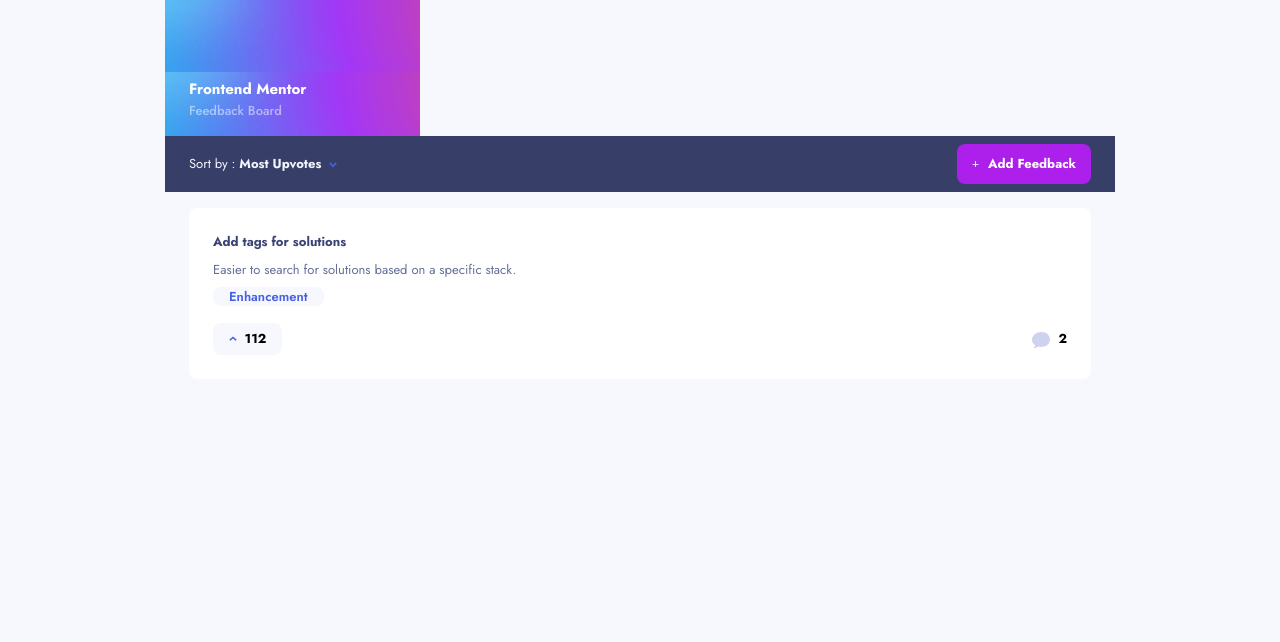
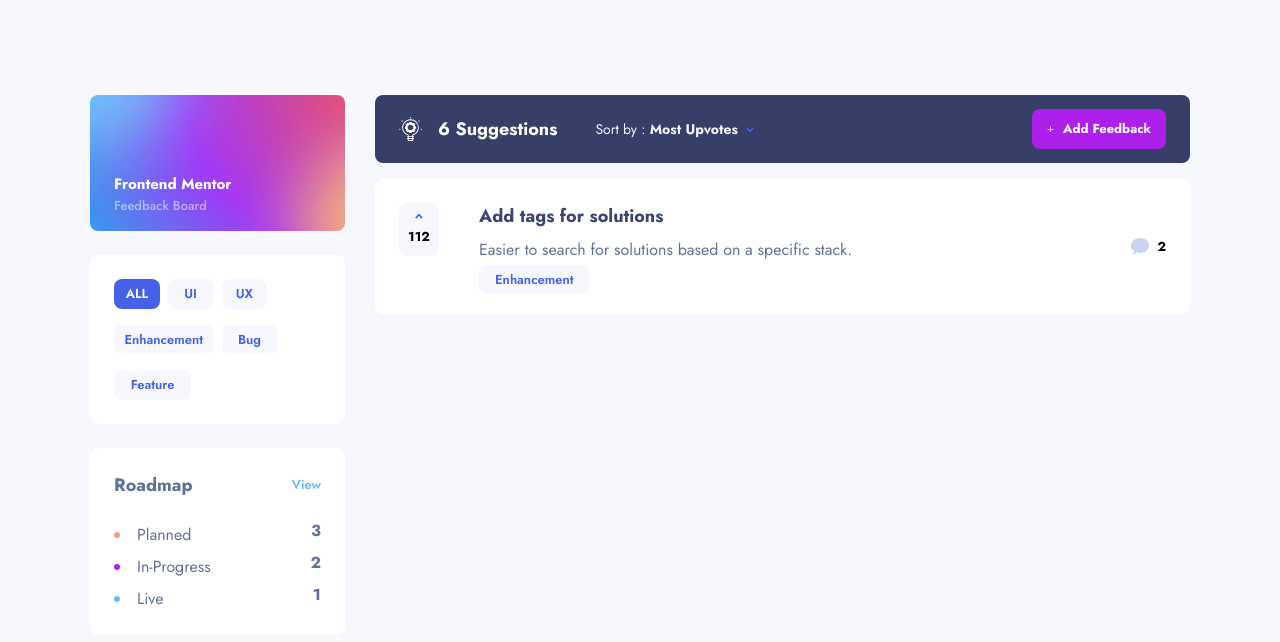
Before and after one commit to 12Ricky0/feedback-app, a Next.js app: page / in a window 1280 px wide. Shown: the top 642 px of the page. Built offline with nearby package versions, Linux system fonts and the light colour scheme.

Commit message:
home completed

```diff
--- a/app/layout.tsx
+++ b/app/layout.tsx
@@ -19,7 +19,9 @@
 }>) {
   return (
     <html lang="en">
-      <body className={`${jost.className} antialiased bg-secondary-very-gray`}>
+      <body
+        className={`${jost.className} antialiased bg-secondary-very-gray md:px-10 md:py-[95px]`}
+      >
         {children}
       </body>
     </html>
--- a/app/page.tsx
+++ b/app/page.tsx
@@ -4,10 +4,12 @@
 
 export default function Home() {
   return (
-    <main className="lg:mx-[165px]">
+    <main className="md:flex justify-center mx-auto max-w-[1100px] w-full">
       <Nav />
-      <Header />
-      <FeedbackContainer />
+      <div className="w-full md:ml-[30px]">
+        <Header />
+        <FeedbackContainer />
+      </div>
     </main>
   );
 }
--- a/components/containers/feedback.tsx
+++ b/components/containers/feedback.tsx
@@ -2,18 +2,46 @@
 
 export default function FeedbackContainer() {
   return (
-    <section className="bg-white mx-6 text-[13px] mt-4 rounded-lg">
-      <article className="p-6">
-        <h1 className="text-secondary-dark-gray font-bold">
+    <section className="bg-white mx-6 md:mx-0 text-[13px] mt-4 rounded-lg">
+      <article className="p-6 md:flex justify-between items-center">
+        <div className="md:inline-flex gap-10">
+          <div className="bg-secondary-very-gray rounded-lg w-[69px] h-8 md:w-10 md:h-[53px] items-center md:flex-col justify-center hidden md:inline-flex">
+            <Image
+              alt="down"
+              src="/assets/shared/icon-arrow-up.svg"
+              className="inline-block mr-2 md:mr-0 md:mb-2"
+              width={8}
+              height={4}
+            />
+
+            <span className="font-bold">112</span>
+          </div>
+
+          <article>
+            <h1 className="text-secondary-dark-gray md:text-[18px] font-bold">
               Add tags for solutions
             </h1>
-        <p className="my-2 text-secondary-light-blue">
+            <p className="my-2 text-secondary-light-blue md:text-[16px]">
               Easier to search for solutions based on a specific stack.
             </p>
-        <span className="bg-secondary-very-gray px-4 rounded-lg text-primary-light-blue text-[13px] font-semibold">
+            <span className="bg-secondary-very-gray px-4 py-[5px] rounded-lg text-primary-light-blue text-[13px] font-semibold">
               Enhancement
             </span>
-        <div className="flex justify-between mt-4 items-center">
+          </article>
+        </div>
+        <div className="hidden md:inline-flex items-center">
+          <Image
+            alt="down"
+            src="/assets/shared/icon-comments.svg"
+            className="mr-2"
+            width={18}
+            height={16}
+          />
+          <span className="font-bold ">2</span>
+        </div>
+
+        {/* mobile view */}
+        <div className="flex justify-between mt-4 items-center md:hidden">
           <div className="bg-secondary-very-gray rounded-lg w-[69px] h-8 inline-flex items-center justify-center ">
             <Image
               alt="down"
@@ -36,6 +64,7 @@
             <span className="font-bold ">2</span>
           </div>
         </div>
+        {/* mobile view */}
       </article>
     </section>
   );
--- a/components/header.tsx
+++ b/components/header.tsx
@@ -5,9 +5,12 @@
 import Link from "next/link";
 
 export function Nav() {
+  const options = ["ALL", "UI", "UX", "Enhancement", "Bug", "Feature"];
+  const [sort, setSort] = useState("ALL");
+  const [isOpen, setIsOpen] = useState(false);
   return (
     <section className="md:w-[255px]">
-      <nav className="bg-bg-header md:pt-[62px] ">
+      <nav className="bg-bg-header lg:bg-bg-header-desktop md:pt-[62px] md:rounded-lg md:w-[255px]">
         <article className="flex justify-between mx-6 items-center ">
           <article className="py-4 ">
             <h1 className="font-bold text-white text-[15px]">
@@ -18,21 +21,70 @@
             </p>
           </article>
           <Image
+            onClick={() => setIsOpen(!isOpen)}
             alt="burger"
-            src="/assets/shared/mobile/icon-hamburger.svg"
+            src={`/assets/shared/mobile/${
+              isOpen ? "icon-close.svg" : "icon-hamburger.svg"
+            }`}
             className="md:hidden"
             width={20}
             height={17}
           />
         </article>
       </nav>
-      <header></header>
+      <div className="absolute md:relative">
+        <header className="bg-white rounded-lg my-6 md:w-[255px]">
+          <ul className="grid grid-cols-4 grid-rows-3 gap-x-2 gap-y-4 p-6">
+            {options.map((option) => (
+              <li
+                onClick={() => setSort(option)}
+                className={` px-4 py-[5px] last:w-[77px] hover:bg-tetiary-sea-blue cursor-pointer ${
+                  options.indexOf(option) === 3 && "col-span-2"
+                } ${options.indexOf(option) === 4 && "col-span-2 w-[56px]"} ${
+                  option == sort
+                    ? "text-white bg-primary-light-blue"
+                    : "text-primary-light-blue bg-secondary-very-gray"
+                } rounded-lg  text-[13px] flex items-center justify-center font-semibold`}
+                key={options.indexOf(option)}
+              >
+                {option}
+              </li>
+            ))}
+          </ul>
+        </header>
+
+        <header className="bg-white rounded-lg my-6 pb-6 md:w-[255px]">
+          <div className="flex justify-between items-center">
+            <div>
+              <h1 className="font-bold text-[18px] p-6 text-secondary-light-blue ">
+                Roadmap
+              </h1>
+              <ul className="text-[16px] text-secondary-light-blue list-disc list-inside ml-6">
+                <li className="marker:text-tetiary-orange ">Planned</li>
+                <li className="marker:text-primary-voilet my-2">In-Progress</li>
+                <li className="marker:text-tetiary-sea-blue">Live</li>
+              </ul>
+            </div>
+            <div>
+              <h3 className="font-semibold text-[13px] text-tetiary-sea-blue p-6">
+                View
+              </h3>
+              <ul className="text-[16px] text-right mr-6 text-secondary-light-blue font-bold">
+                <li>3</li>
+                <li className="my-2">2</li>
+                <li>1</li>
+              </ul>
+            </div>
+          </div>
+        </header>
+      </div>
     </section>
   );
 }
 
 export function Header() {
   const [sort, setSort] = useState("Most Upvotes");
+  const [select, setSelect] = useState(false);
   const options = [
     "Most Upvotes",
     "Least Upvotes",
@@ -40,8 +92,24 @@
     "Least Comments",
   ];
   return (
-    <header className="bg-primary-dark-blue flex justify-between items-center py-2">
-      <div className="text-[13px] text-secondary-light-gray ml-6">
+    <header className="bg-primary-dark-blue flex justify-between items-center py-2 md:py-[14px] md:rounded-lg">
+      <div className="text-[13px] md:text-[14px] inline-flex items-center gap-[38px] text-secondary-light-gray ml-6">
+        <div className="hidden md:inline-flex items-center ">
+          <Image
+            alt="suggestion"
+            src="/assets/suggestions/icon-suggestions.svg"
+            className="mr-4"
+            width={23}
+            height={24}
+          />
+          <span className="font-bold text-white text-[18px]">
+            6 Suggestions
+          </span>
+        </div>
+        <div
+          className="relative cursor-pointer"
+          onClick={() => setSelect(!select)}
+        >
           <span>Sort by :</span>
           <span className="font-bold mr-2"> {sort}</span>
 
@@ -53,13 +121,35 @@
             height={4}
           />
         </div>
-      {/* <div>
-        <ul>
+        {select && (
+          <div className="absolute md:top-[170px] top-[140px] w-[200px] md:ml-[190px] bg-white md:w-[255px] shadow-lg shadow-secondary-light-blue rounded-lg">
+            <ul className="text-[16px] text-secondary-light-blue cursor-pointer">
               {options.map((option) => (
-            <li key={options.indexOf(option)}>{option}</li>
+                <div
+                  key={options.indexOf(option)}
+                  className="flex items-center justify-between pr-6 border-b last:border-b-0"
+                >
+                  <li
+                    className=" px-4 hover:text-primary-voilet  py-3"
+                    onClick={() => setSort(option)}
+                  >
+                    {option}
+                  </li>
+                  <Image
+                    alt="check"
+                    src="/assets/shared/icon-check.svg"
+                    className={` ${
+                      sort == option ? "inline-block" : "hidden"
+                    } ease-in-out duration-200`}
+                    width={11}
+                    height={8}
+                  />
+                </div>
               ))}
             </ul>
-      </div> */}
+          </div>
+        )}
+      </div>
 
       <button className="bg-primary-voilet text-[13px] font-bold text-white h-10 mr-6 rounded-lg w-[134px]">
         <Image
--- a/tailwind.config.ts
+++ b/tailwind.config.ts
@@ -10,6 +10,8 @@
     extend: {
       backgroundImage: {
         "bg-header": "url('/assets/suggestions/mobile/background-header.png')",
+        "bg-header-desktop":
+          "url('/assets/suggestions/desktop/background-header.png')",
       },
       colors: {
         primary: {
```
Lines whose indentation alone changed are shown as unchanged.
